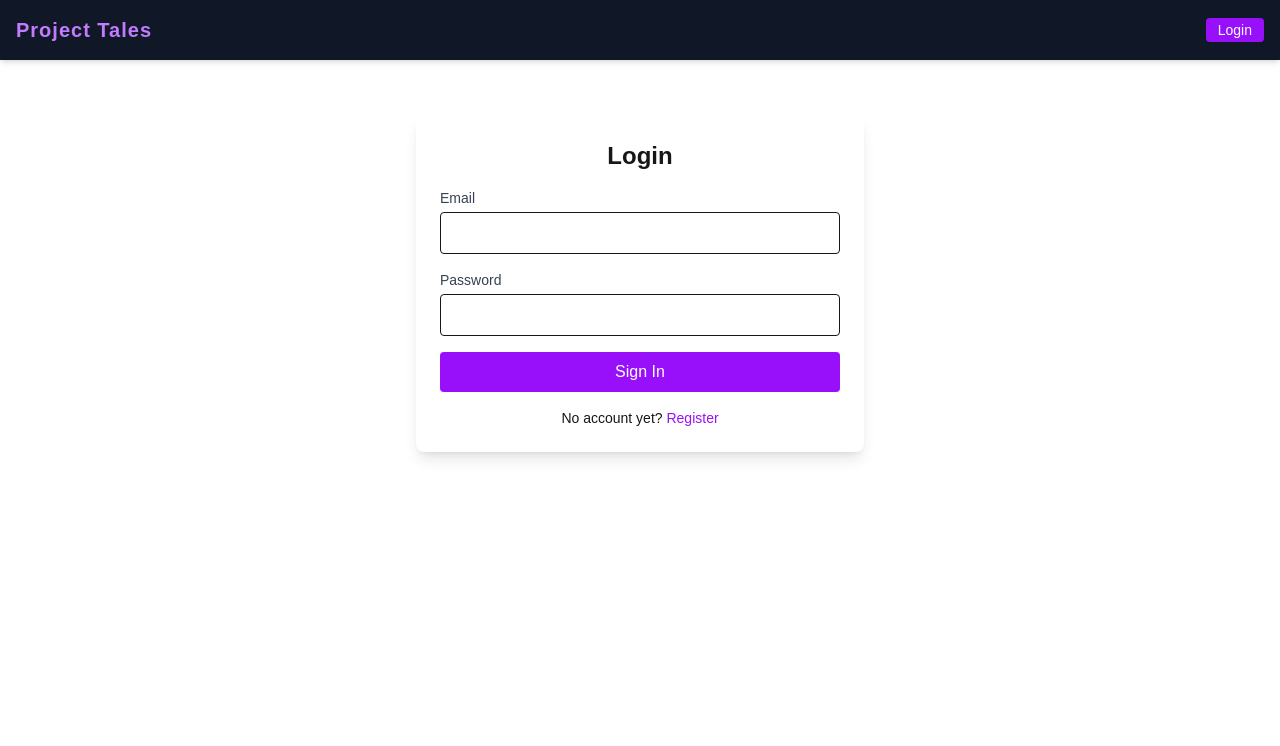
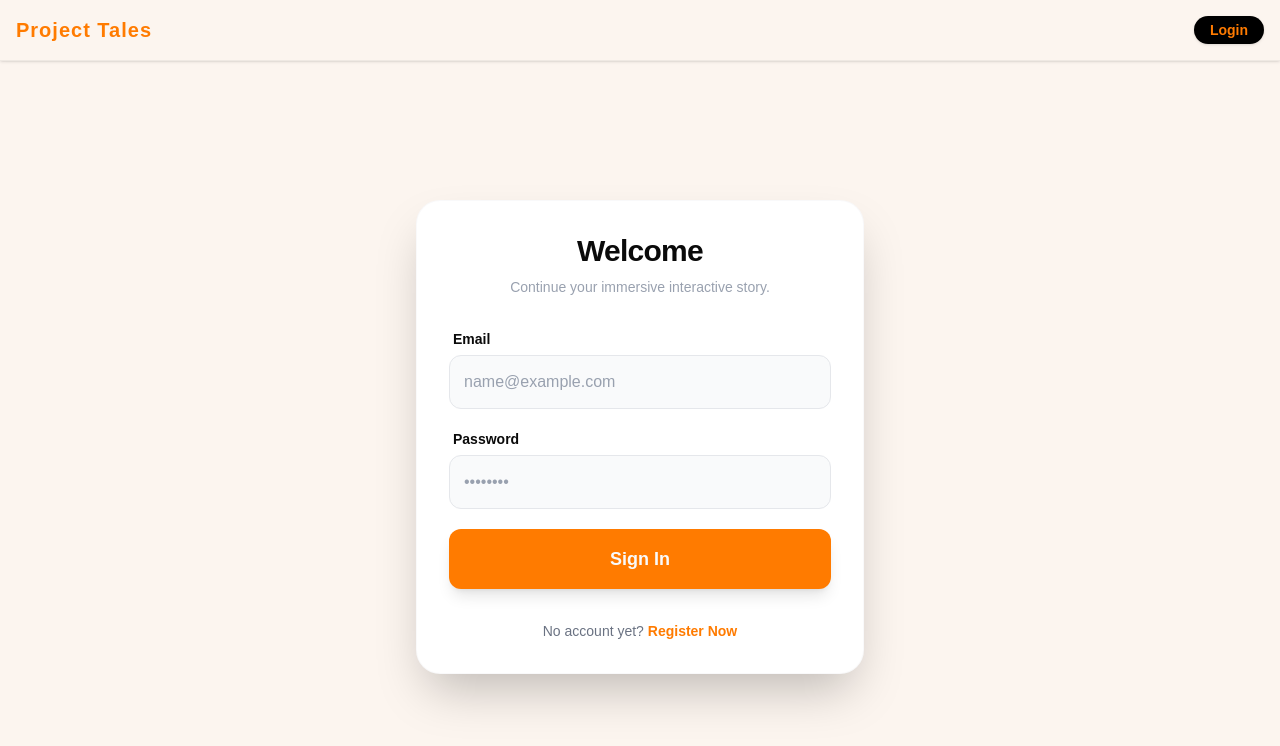
Before and after one commit to Saji6787/Project-Tales, a Next.js app: page /login in a window 1280 px wide. Shown: the top 746 px of the page. Built offline with nearby package versions, Linux system fonts and the light colour scheme; no server answers.

Commit message:
Better front-end

```diff
--- a/src/app/globals.css
+++ b/src/app/globals.css
@@ -4,6 +4,9 @@
 :root {
   --background: #ffffff;
   --foreground: #171717;
+  --color-primary: #FF7B00;
+  --color-bg-custom: #FCF5EF;
+  --color-text-custom: #0A0A0A;
 }
 
 @theme inline {
@@ -11,17 +14,14 @@
   --color-foreground: var(--foreground);
   --font-sans: var(--font-geist-sans);
   --font-mono: var(--font-geist-mono);
+  --color-primary: var(--color-primary);
+  --color-bg-custom: var(--color-bg-custom);
+  --color-text-custom: var(--color-text-custom);
 }
 
-@media (prefers-color-scheme: dark) {
-  :root {
-    --background: #0a0a0a;
-    --foreground: #ededed;
-  }
-}
 
 body {
-  background: var(--background);
-  color: var(--foreground);
+  background: var(--color-bg-custom);
+  color: var(--color-text-custom);
   font-family: Arial, Helvetica, sans-serif;
 }
--- a/src/app/layout.js
+++ b/src/app/layout.js
@@ -10,7 +10,7 @@ export const metadata = {
 export default function RootLayout({ children }) {
   return (
     <html lang="en">
-      <body className="bg-gray-50 text-gray-900 min-h-screen">
+      <body className="text-gray-900 min-h-screen">
         <AuthProvider>
           <Navbar />
           <main className="container mx-auto p-4">
--- a/src/app/login/page.js
+++ b/src/app/login/page.js
@@ -27,48 +27,69 @@ export default function LoginPage() {
   };
 
   return (
-    <div className="max-w-md mx-auto mt-10 bg-white p-6 rounded-lg shadow-lg">
-      <h2 className="text-2xl font-bold mb-4 text-center">
-        {isRegister ? "Register" : "Login"}
+    <div className="flex items-center justify-center min-h-[calc(100vh-80px)] p-4">
+      <div className="w-full max-w-md bg-white p-8 rounded-3xl shadow-2xl border border-gray-100/50">
+        <div className="text-center mb-8">
+          <h2 className="text-3xl font-extrabold text-[#0A0A0A] tracking-tight">
+            {isRegister ? "Join Project Tales" : "Welcome"}
           </h2>
-      {error && <p className="text-red-500 text-sm mb-4">{error}</p>}
-      <form onSubmit={handleSubmit} className="space-y-4">
+          <p className="text-gray-400 mt-2 text-sm font-medium">
+            {isRegister ? "Start your journey into the unknown." : "Continue your immersive interactive story."}
+          </p>
+        </div>
+
+        {error && (
+          <div className="bg-red-50 text-red-500 text-sm p-3 rounded-xl mb-6 border border-red-100 flex items-center">
+            <svg xmlns="http://www.w3.org/2000/svg" viewBox="0 0 20 20" fill="currentColor" className="w-5 h-5 mr-2">
+              <path fillRule="evenodd" d="M18 10a8 8 0 11-16 0 8 8 0 0116 0zm-7 4a1 1 0 11-2 0 1 1 0 012 0zm-1-9a1 1 0 00-1 1v4a1 1 0 102 0V6a1 1 0 00-1-1z" clipRule="evenodd" />
+            </svg>
+            {error}
+          </div>
+        )}
+
+        <form onSubmit={handleSubmit} className="space-y-5">
           <div>
-          <label className="block text-sm font-medium text-gray-700">Email</label>
+            <label className="block text-sm font-bold text-[#0A0A0A] mb-1.5 ml-1">Email</label>
             <input
               type="email"
               value={email}
               onChange={(e) => setEmail(e.target.value)}
-            className="w-full mt-1 p-2 border rounded focus:ring-purple-500 focus:border-purple-500"
+              className="w-full p-3.5 border border-gray-200 rounded-xl focus:ring-2 focus:ring-[#FF7B00]/20 focus:border-[#FF7B00] outline-none transition-all bg-gray-50 focus:bg-white text-gray-800 placeholder-gray-400"
+              placeholder="name@example.com"
               required
             />
           </div>
           <div>
-          <label className="block text-sm font-medium text-gray-700">Password</label>
+            <label className="block text-sm font-bold text-[#0A0A0A] mb-1.5 ml-1">Password</label>
             <input
               type="password"
               value={password}
               onChange={(e) => setPassword(e.target.value)}
-            className="w-full mt-1 p-2 border rounded focus:ring-purple-500 focus:border-purple-500"
+              className="w-full p-3.5 border border-gray-200 rounded-xl focus:ring-2 focus:ring-[#FF7B00]/20 focus:border-[#FF7B00] outline-none transition-all bg-gray-50 focus:bg-white text-gray-800 placeholder-gray-400"
+              placeholder="••••••••"
               required
             />
           </div>
           <button
             type="submit"
-          className="w-full bg-purple-600 text-white py-2 rounded hover:bg-purple-700 transition"
+            className="w-full bg-[#FF7B00] text-gray-50 py-4 rounded-xl font-bold text-lg hover:bg-[#e06c00] transition shadow-lg hover:shadow-xl active:scale-[0.98] transform duration-200 cursor-pointer"
           >
             {isRegister ? "Create Account" : "Sign In"}
           </button>
         </form>
-      <p className="mt-4 text-center text-sm">
+
+        <div className="mt-8 text-center">
+          <p className="text-gray-500 text-sm">
             {isRegister ? "Already have an account?" : "No account yet?"}{" "}
             <button
               onClick={() => setIsRegister(!isRegister)}
-          className="text-purple-600 hover:underline"
+              className="text-[#FF7B00] font-bold hover:underline hover:text-[#e06c00] transition cursor-pointer"
             >
-          {isRegister ? "Login" : "Register"}
+              {isRegister ? "Sign In" : "Register Now"}
             </button>
           </p>
         </div>
+      </div>
+    </div>
   );
 }
--- a/src/app/page.js
+++ b/src/app/page.js
@@ -21,7 +21,7 @@ export default function Dashboard() {
       <div className="flex flex-col items-center justify-center min-h-[60vh] text-center">
         <h1 className="text-4xl font-bold mb-4">Welcome to Project Tales</h1>
         <p className="mb-8 text-lg text-gray-600">Create and play immersive AI-generated interactive stories.</p>
-        <Link href="/login" className="bg-purple-600 text-white px-6 py-3 rounded-lg hover:bg-purple-700 transition">
+        <Link href="/login" className="bg-black text-[#FF7B00] px-8 py-3 rounded-full font-bold hover:bg-gray-900 transition shadow-lg">
           Get Started
         </Link>
       </div>
@@ -31,8 +31,8 @@ export default function Dashboard() {
   return (
     <div>
       <div className="flex justify-between items-center mb-6">
-        <h1 className="text-3xl font-bold">Your Stories</h1>
-        <Link href="/story/create" className="bg-green-600 text-white px-4 py-2 rounded hover:bg-green-700 transition">
+        <h1 className="text-4xl font-extrabold tracking-tight">Your Stories</h1>
+        <Link href="/story/create" className="bg-[#FF7B00] text-gray-50 px-6 py-2 rounded-full font-bold hover:bg-[#e06c00] transition shadow-md cursor-pointer">
           + New Story
         </Link>
       </div>
@@ -43,10 +43,10 @@ export default function Dashboard() {
         <div className="grid grid-cols-1 md:grid-cols-2 lg:grid-cols-3 gap-4">
           {stories.map(story => (
             <Link key={story.id} href={`/story/${story.id}`}>
-              <div className="border p-4 rounded-lg shadow hover:shadow-md transition bg-white cursor-pointer h-full">
-                <h2 className="text-xl font-bold mb-2">{story.title}</h2>
-                <p className="text-sm text-gray-500 line-clamp-3">{story.initialPrompt}</p>
-                <div className="mt-4 text-xs text-gray-400">
+              <div className="bg-[#FF7B00] p-6 rounded-xl shadow-lg hover:shadow-xl transition transform hover:-translate-y-1 cursor-pointer h-full border border-orange-600/20">
+                <h2 className="text-2xl font-bold mb-3 text-white">{story.title}</h2>
+                <p className="text-sm text-white/90 line-clamp-3 leading-relaxed">{story.initialPrompt}</p>
+                <div className="mt-6 text-xs text-white/80 font-medium">
                    Created: {story.createdAt?.toDate ? story.createdAt.toDate().toLocaleDateString() : 'Just now'}
                 </div>
               </div>
--- a/src/components/Navbar.js
+++ b/src/components/Navbar.js
@@ -13,24 +13,24 @@ export default function Navbar() {
   };
 
   return (
-    <nav className="bg-gray-900 text-white p-4 shadow-md">
-      <div className="container mx-auto flex justify-between items-center">
-        <Link href="/" className="text-xl font-bold tracking-wider text-purple-400 hover:text-purple-300 transition">
+    <nav className="sticky top-0 z-50 bg-[#FCF5EF] text-[#0A0A0A] shadow-sm border-b border-[#0A0A0A]/5">
+      <div className="container mx-auto p-4 flex justify-between items-center">
+        <Link href="/" className="text-xl font-extrabold tracking-wider text-[#FF7B00] hover:text-[#d96900] transition">
           Project Tales
         </Link>
         <div className="space-x-4">
           {user ? (
             <>
-              <Link href="/" className="hover:text-gray-300">Dashboard</Link>
+              <Link href="/" className="hover:text-gray-600 font-medium">Dashboard</Link>
               <button
                 onClick={handleLogout}
-                className="bg-red-600 hover:bg-red-700 px-3 py-1 rounded text-sm transition"
+                className="bg-red-500/10 hover:bg-red-500/20 text-red-600 px-3 py-1 rounded-lg text-sm transition font-medium"
               >
                 Logout
               </button>
             </>
           ) : (
-            <Link href="/login" className="bg-purple-600 hover:bg-purple-700 px-3 py-1 rounded text-sm transition">
+            <Link href="/login" className="bg-black text-[#FF7B00] hover:bg-gray-900 px-4 py-1.5 rounded-full text-sm transition font-bold shadow-sm">
               Login
             </Link>
           )}
```
Also changed, not shown: src/app/story/[id]/page.js (+74 -22 lines), src/app/story/create/page.js (+30 -8 lines). Lines whose indentation alone changed are shown as unchanged.
